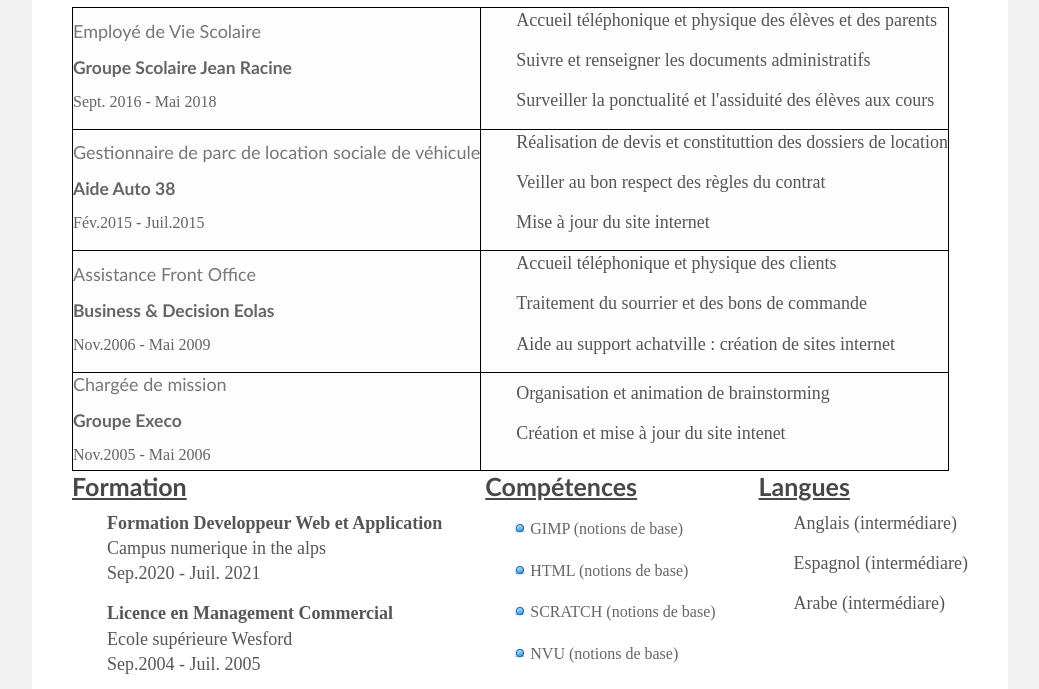
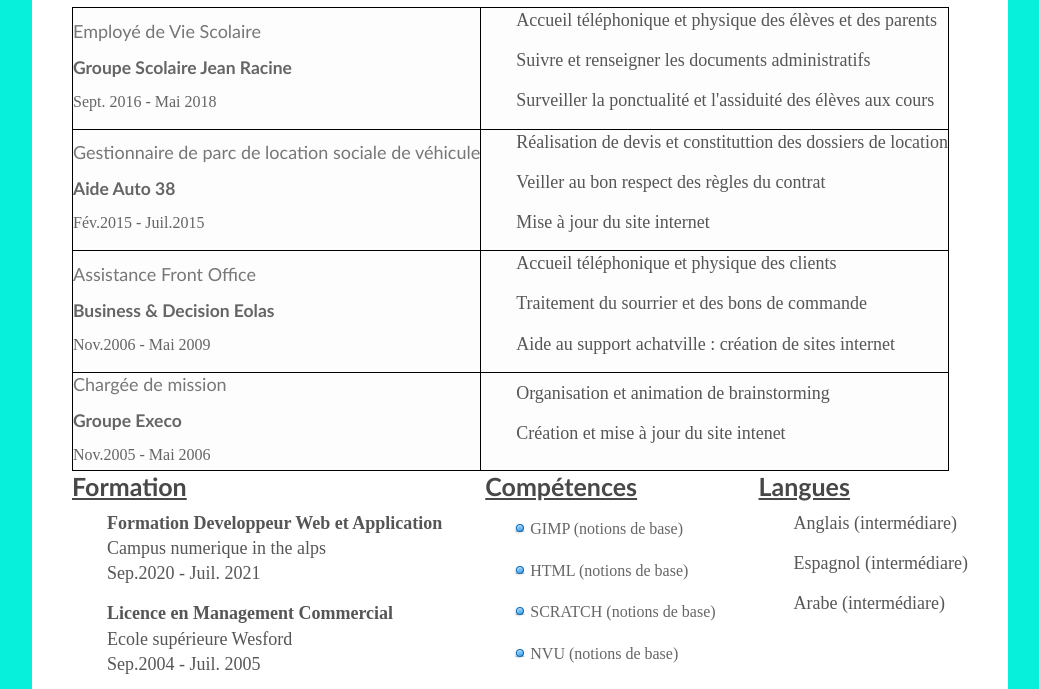
Before and after one commit to nawalbeitia/cv, a plain HTML site: page index.html in a window 1280 px wide. Shown: the part 260-949 px from the top of the page, without its empty margins (18-1057 px from the left). Drawn offline with Linux system fonts and the light colour scheme.

Commit message:
color body blue

```diff
--- a/styles.css
+++ b/styles.css
@@ -3,7 +3,7 @@
     padding : 0;
     }
     body {
-    background-color: #f2f2f2 ;
+    background-color: #07F0DC ;
     font-size : 62.5%;
     padding-bottom : 65px;
     }
```
